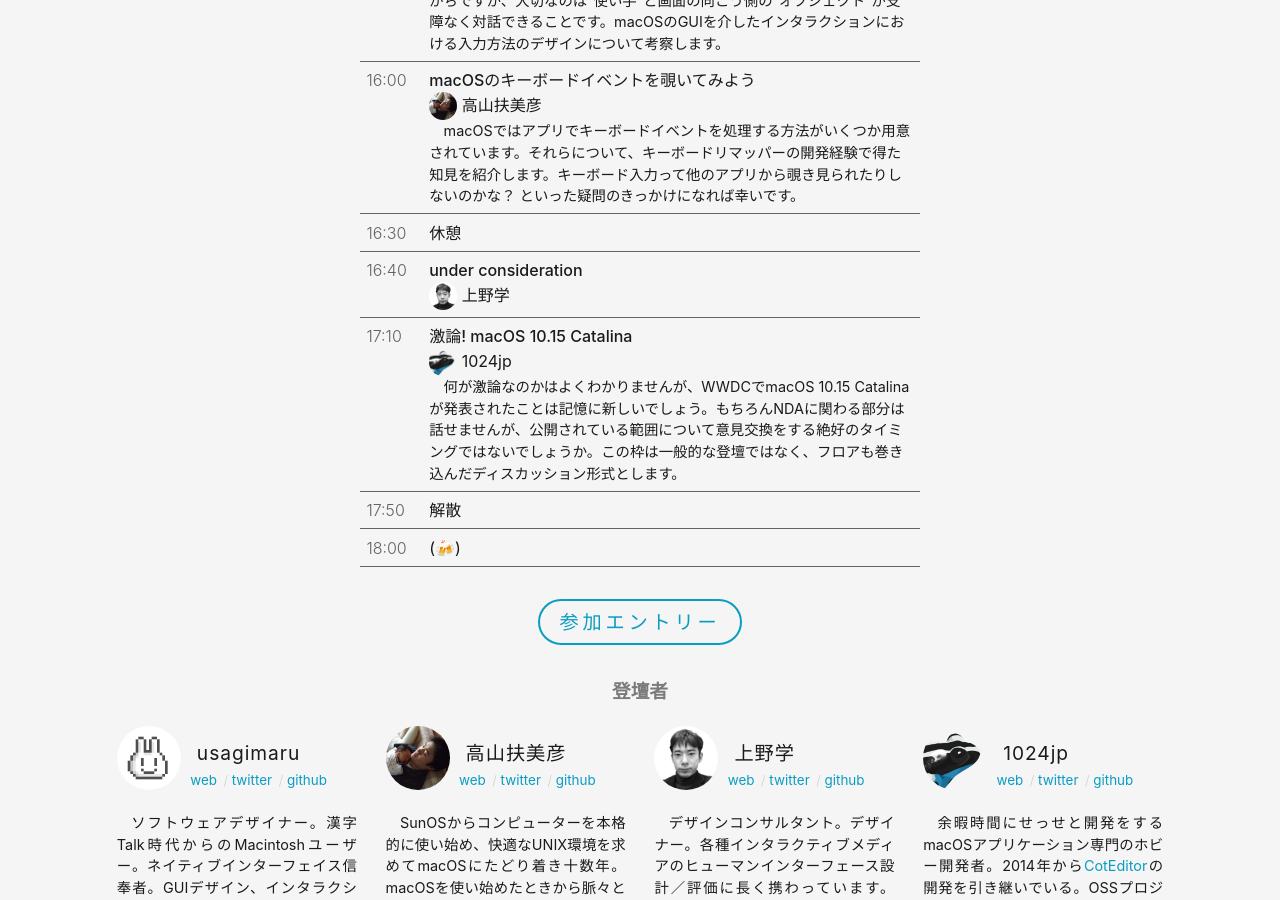
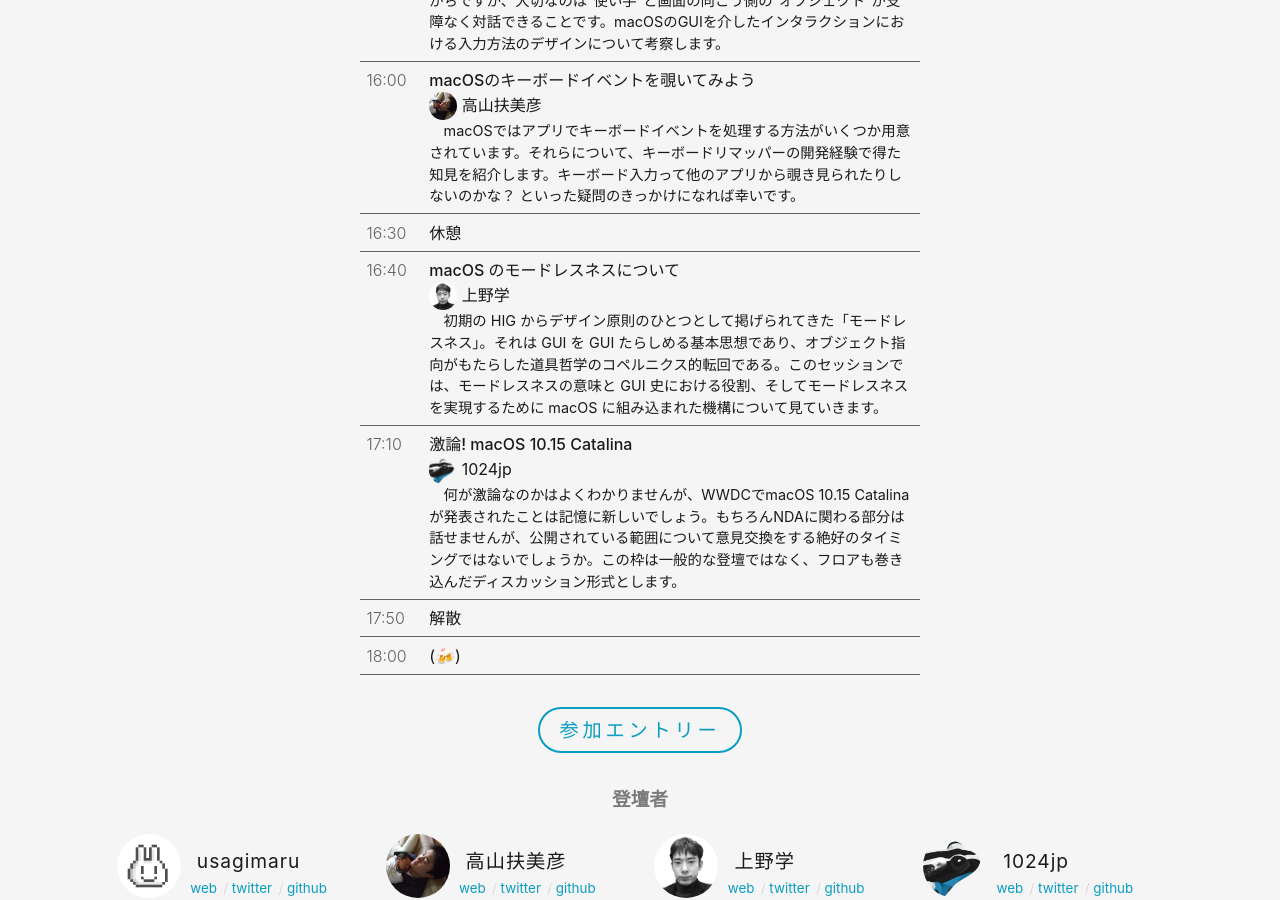
Before and after one commit to macOS-native/macos-native.github.io, a Jekyll site: the page built from index.md, in a window 1280 px wide and 900 px high, scrolled down 999 px. Built offline with Jekyll 4.4.1, drawn with Linux system fonts in a browser that asks for light colours.

Commit message:
Add ueno-san's title and summary

```diff
--- a/_data/events.yml
+++ b/_data/events.yml
@@ -30,10 +30,12 @@
     - time: "16:30"
       title: "休憩"
     - time: "16:40"
-      title: "under consideration"
+      title: "macOS のモードレスネスについて"
       presenter:
         name: 上野学
         avatar: manabuueno
+      description: |
+        初期の HIG からデザイン原則のひとつとして掲げられてきた「モードレスネス」。それは GUI を GUI たらしめる基本思想であり、オブジェクト指向がもたらした道具哲学のコペルニクス的転回である。このセッションでは、モードレスネスの意味と GUI 史における役割、そしてモードレスネスを実現するために macOS に組み込まれた機構について見ていきます。
     - time: "17:10"
       title: "激論! macOS 10.15 Catalina"
       presenter:
```
